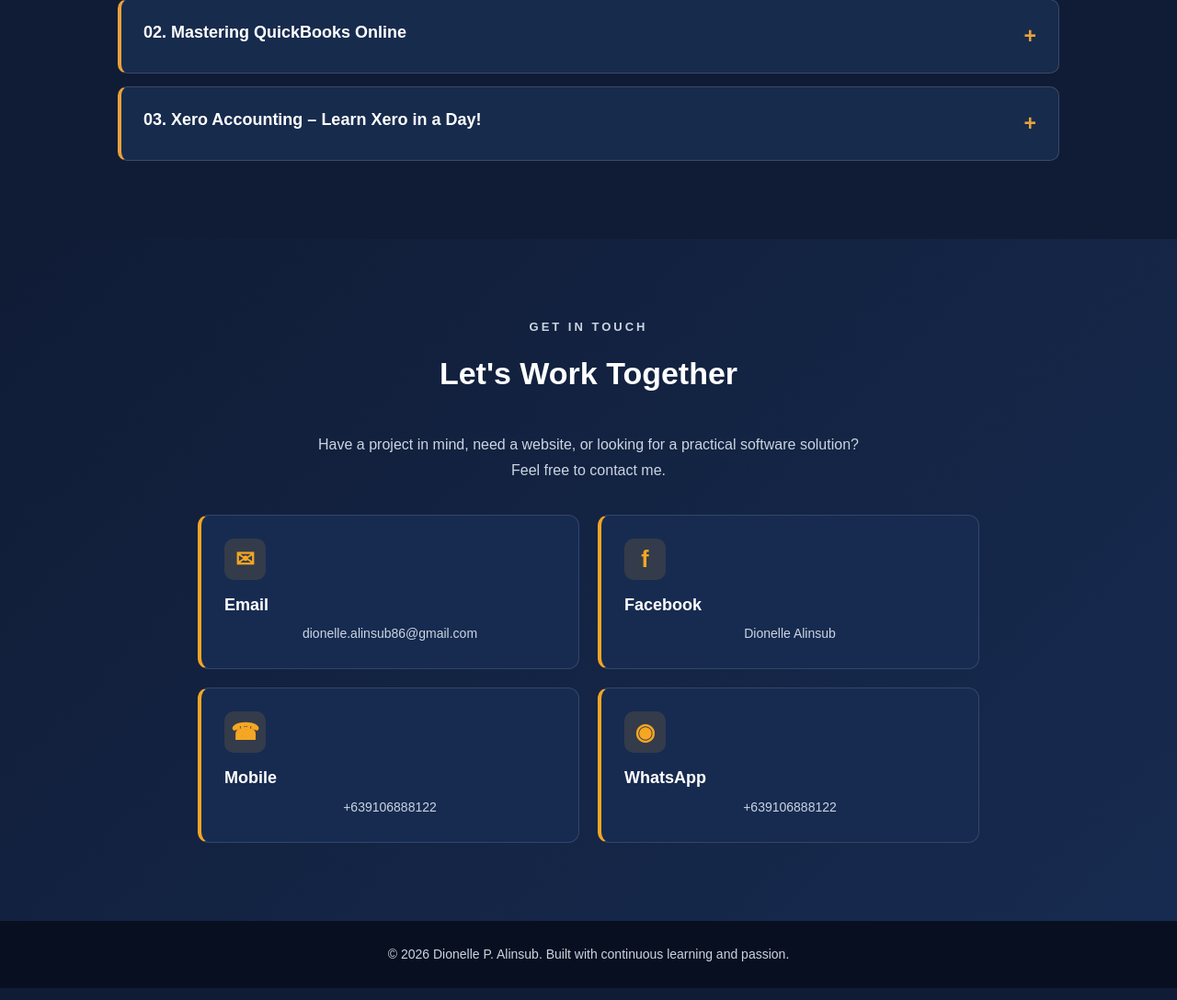
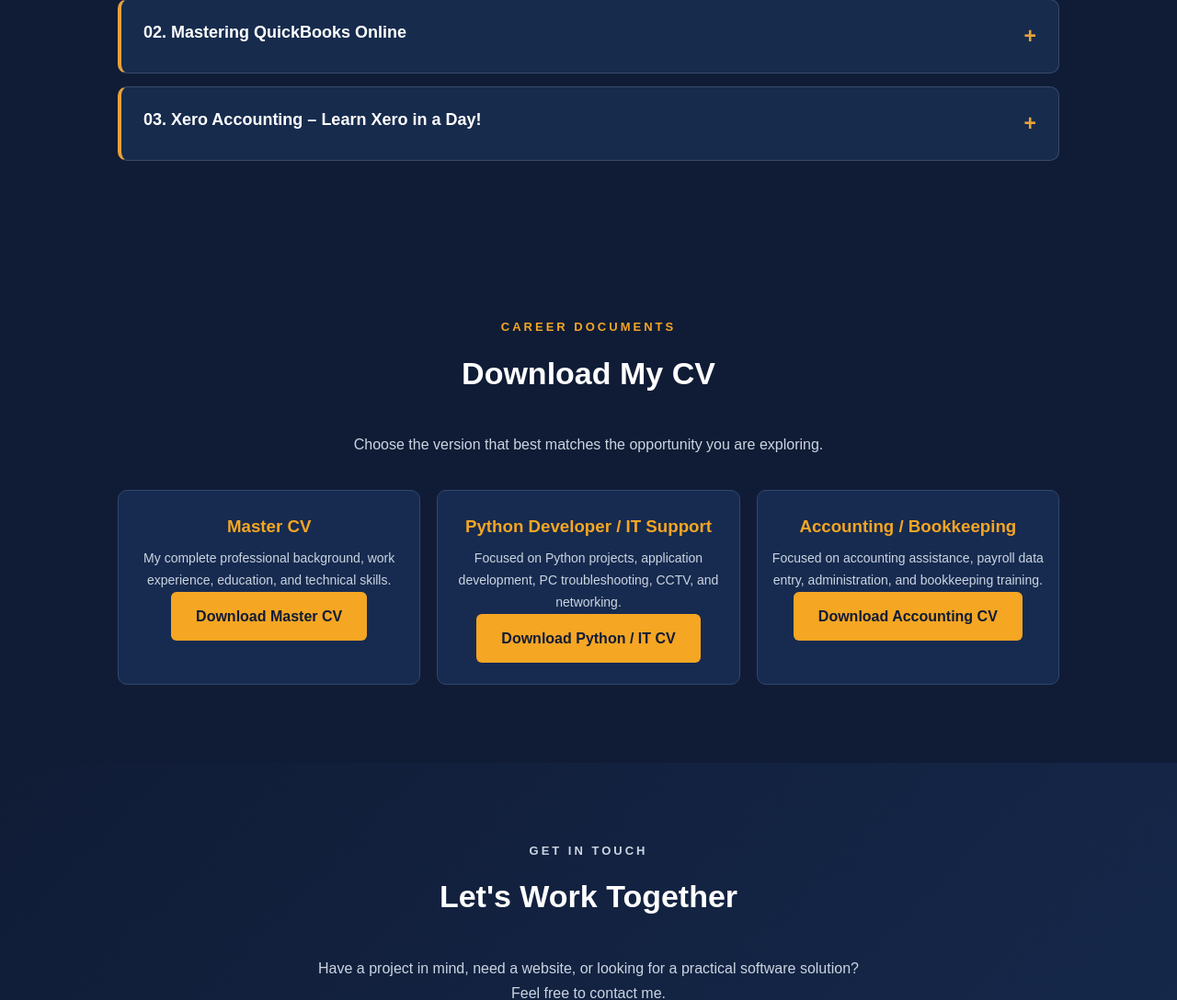
Before and after one commit to dionellealinsub/my-personal-portfolio, a Flask app: page / in a window 1280 px wide. Shown: the part 4006-5094 px from the top of the page at 92% size. Run offline with Flask 3, Linux system fonts and the light colour scheme.

Commit message:
Add three CV downloads to portfolio

```diff
--- a/templates/index.html
+++ b/templates/index.html
@@ -23,6 +23,7 @@
         <a href="#skills">Skills</a>
         <a href="#projects">Projects</a>
         <a href="#certifications">Certificates</a>
+        <a href="#cv">My CVs</a>
         <a href="#contact">Contact</a>
     </nav>
 </header>
@@ -51,9 +52,7 @@
         <div class="hero-actions">
             <a href="#projects" class="btn">Explore My Projects</a>
             <a href="#contact" class="btn btn-outline">Contact Me</a>
-            <a href="{{ url_for('static', filename='Dionelle_Alinsub_CV.pdf') }}"
-               class="btn"
-               download>
+            <a href="#cv" class="btn">
                 Download My CV
             </a>
         </div>
@@ -493,6 +492,42 @@
     </div>
 </section>
 
+<!-- CV DOWNLOADS -->
+<section id="cv" class="section">
+    <p class="section-label">CAREER DOCUMENTS</p>
+    <h2>Download My CV</h2>
+
+    <p class="section-intro">
+        Choose the version that best matches the opportunity you are exploring.
+    </p>
+
+    <div class="skills-list">
+        <div class="skill-card">
+            <h3>Master CV</h3>
+            <p>My complete professional background, work experience, education, and technical skills.</p>
+            <a class="btn" href="{{ url_for('static', filename='Dionelle_P_Alinsub_Master_CV_FINAL.pdf') }}" download>
+                Download Master CV
+            </a>
+        </div>
+
+        <div class="skill-card">
+            <h3>Python Developer / IT Support</h3>
+            <p>Focused on Python projects, application development, PC troubleshooting, CCTV, and networking.</p>
+            <a class="btn" href="{{ url_for('static', filename='Dionelle_P_Alinsub_Python_IT_CV_FINAL.pdf') }}" download>
+                Download Python / IT CV
+            </a>
+        </div>
+
+        <div class="skill-card">
+            <h3>Accounting / Bookkeeping</h3>
+            <p>Focused on accounting assistance, payroll data entry, administration, and bookkeeping training.</p>
+            <a class="btn" href="{{ url_for('static', filename='Dionelle_P_Alinsub_Accounting_Bookkeeping_CV_FINAL.pdf') }}" download>
+                Download Accounting CV
+            </a>
+        </div>
+    </div>
+</section>
+
 <!-- CONTACT -->
 <section id="contact" class="section">
     <p class="section-label">GET IN TOUCH</p>
```
Also changed, not shown: 3 other files.
